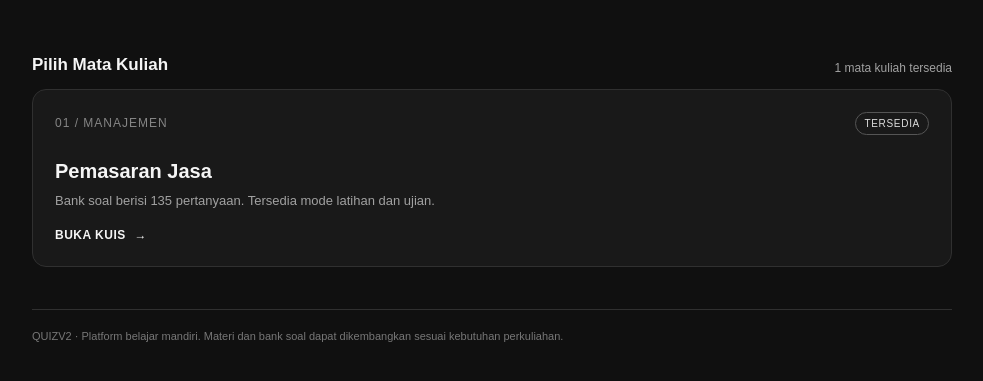
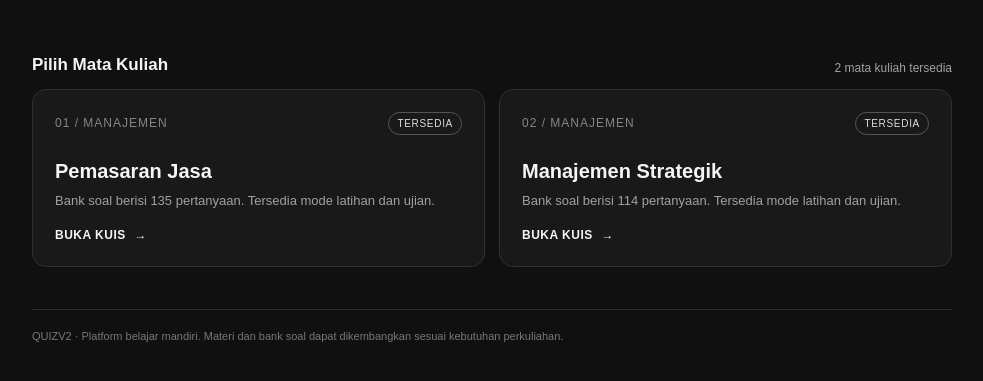
Before and after one commit to devvvrrd/QuizV2, a plain HTML site: page index.html in a window 1280 px wide. Shown: the part 303-684 px from the top of the page, without its empty margins (148-1131 px from the left). Drawn offline with Linux system fonts and the light colour scheme.

Commit message:
Add Manajemen Strategik to course catalog

```diff
--- a/index.html
+++ b/index.html
@@ -51,7 +51,7 @@
     <section aria-labelledby="courses-title">
       <div class="section-head">
         <h2 id="courses-title">Pilih Mata Kuliah</h2>
-        <span class="count">1 mata kuliah tersedia</span>
+        <span class="count">2 mata kuliah tersedia</span>
       </div>
       <div class="grid">
         <a class="card" href="./pemasaran-jasa/">
@@ -63,6 +63,15 @@
           <p>Bank soal berisi 135 pertanyaan. Tersedia mode latihan dan ujian.</p>
           <span class="open">BUKA KUIS <span class="arrow">→</span></span>
         </a>
+        <a class="card" href="./manajemen-strategik/">
+          <div class="card-top">
+            <span class="number">02 / MANAJEMEN</span>
+            <span class="status">Tersedia</span>
+          </div>
+          <h3>Manajemen Strategik</h3>
+          <p>Bank soal berisi 114 pertanyaan. Tersedia mode latihan dan ujian.</p>
+          <span class="open">BUKA KUIS <span class="arrow">→</span></span>
+        </a>
       </div>
     </section>
 
```
